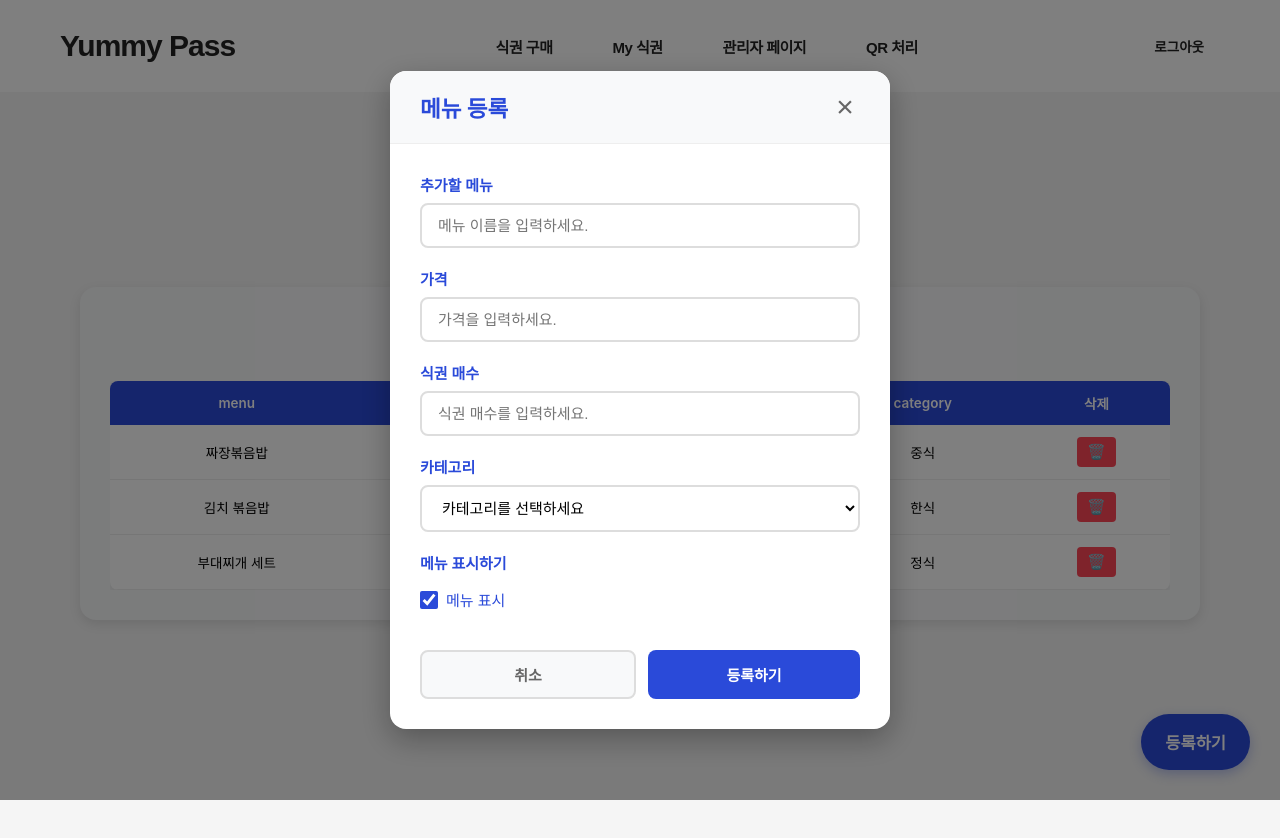
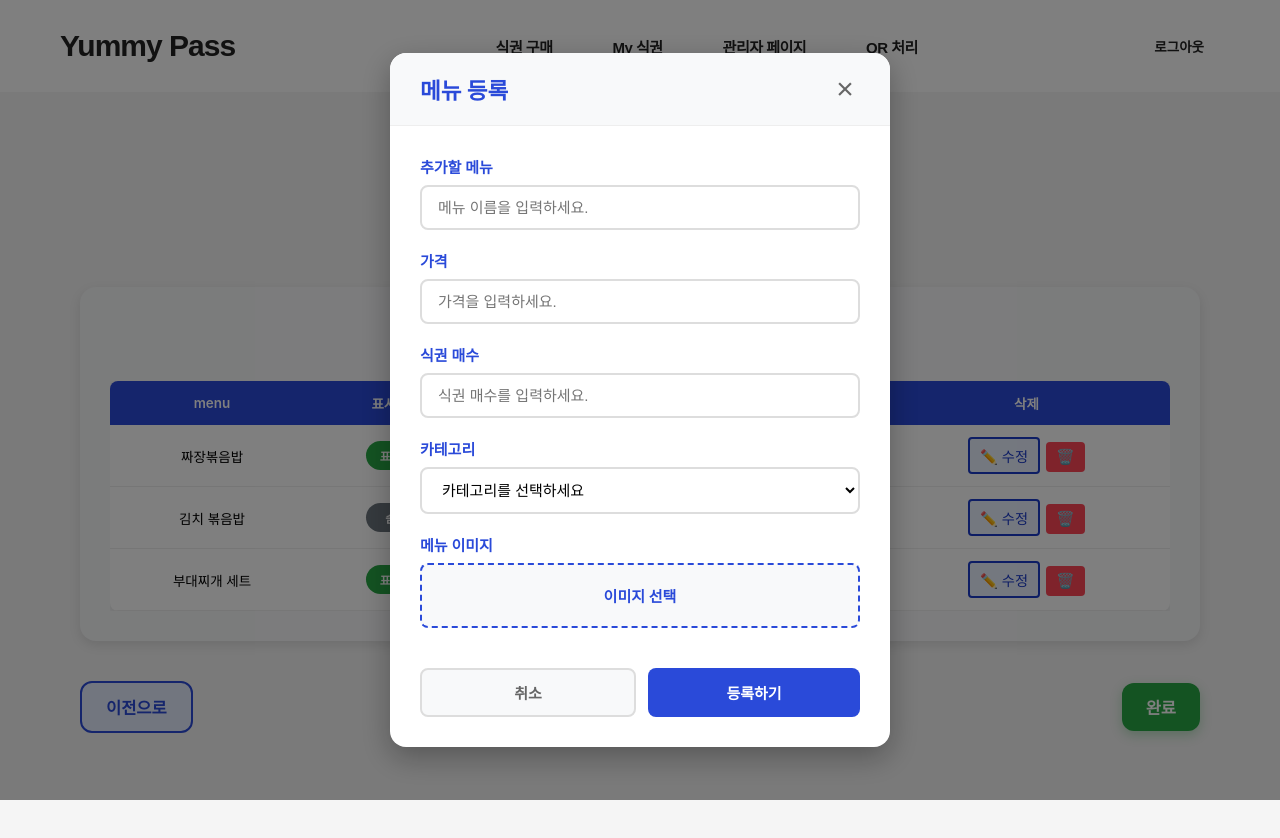
Before and after one commit to ehddbs730/front, a React (Create React App) app: page /admin-menu-manage in a window 1280 px wide. Both pictures are taken after a click on the button "등록하기". Shown: the top 838 px of the page. Built offline with nearby package versions, Linux system fonts and the light colour scheme.

Commit message:
모달 컴포넌트화 + 관리자 메뉴 개선

```diff
--- a/src/components/MenuModal.jsx
+++ b/src/components/MenuModal.jsx
@@ -8,8 +8,11 @@ function MenuModal({ isOpen, onClose, onSubmit, initialData = null }) {
     price: '',
     tickets: '',
     category: '',
-    visible: true
+    image: null
   });
+
+  // 이미지 미리보기 상태
+  const [imagePreview, setImagePreview] = useState(null);
 
   // 카테고리 옵션
   const categories = ['한식', '중식', '일식', '정식', '분식'];
@@ -23,27 +26,68 @@ function MenuModal({ isOpen, onClose, onSubmit, initialData = null }) {
           price: initialData.price || '',
           tickets: initialData.tickets || '',
           category: initialData.category || '',
-          visible: initialData.visible !== undefined ? initialData.visible : true
+          image: initialData.image || null
         });
+        setImagePreview(initialData.imageUrl || null);
       } else {
         setFormData({
           menuName: '',
           price: '',
           tickets: '',
           category: '',
-          visible: true
+          image: null
         });
+        setImagePreview(null);
       }
     }
   }, [isOpen, initialData]);
 
   // 폼 입력 핸들러
   const handleInputChange = (e) => {
-    const { name, value, type, checked } = e.target;
+    const { name, value } = e.target;
     setFormData(prev => ({
       ...prev,
-      [name]: type === 'checkbox' ? checked : value
+      [name]: value
     }));
+  };
+
+  // 이미지 파일 핸들러
+  const handleImageChange = (e) => {
+    const file = e.target.files[0];
+    if (file) {
+      // 파일 타입 검증
+      if (!file.type.startsWith('image/')) {
+        alert('이미지 파일만 업로드 가능합니다.');
+        return;
+      }
+
+      // 파일 크기 검증 (5MB 제한)
+      if (file.size > 5 * 1024 * 1024) {
+        alert('파일 크기는 5MB 이하여야 합니다.');
+        return;
+      }
+
+      setFormData(prev => ({
+        ...prev,
+        image: file
+      }));
+
+      // 미리보기 생성
+      const reader = new FileReader();
+      reader.onload = (e) => {
+        setImagePreview(e.target.result);
+      };
+      reader.readAsDataURL(file);
+    }
+  };
+
+  // 이미지 제거 핸들러
+  const handleRemoveImage = () => {
+    setFormData(prev => ({
+      ...prev,
+      image: null
+    }));
+    setImagePreview(null);
   };
 
   // 폼 제출 핸들러
@@ -52,10 +96,12 @@ function MenuModal({ isOpen, onClose, onSubmit, initialData = null }) {
     if (formData.menuName && formData.price && formData.tickets && formData.category) {
       const menuData = {
         name: formData.menuName,
-        visible: formData.visible,
+        visible: true, // 기본값으로 true 설정
         price: parseInt(formData.price),
         tickets: parseInt(formData.tickets),
-        category: formData.category
+        category: formData.category,
+        image: formData.image,
+        imageUrl: imagePreview
       };
       onSubmit(menuData);
       handleClose();
@@ -69,8 +115,9 @@ function MenuModal({ isOpen, onClose, onSubmit, initialData = null }) {
       price: '',
       tickets: '',
       category: '',
-      visible: true
+      image: null
     });
+    setImagePreview(null);
     onClose();
   };
 
@@ -152,19 +199,33 @@ function MenuModal({ isOpen, onClose, onSubmit, initialData = null }) {
           </div>
 
           <div className="menu-modal-form-group">
-            <label className="menu-modal-form-label">메뉴 표시하기</label>
-            <div className="menu-modal-checkbox-group">
-              <label className="menu-modal-checkbox-label">
-                <input
-                  type="checkbox"
-                  name="visible"
-                  checked={formData.visible}
-                  onChange={handleInputChange}
-                />
-                메뉴 표시
+            <label className="menu-modal-form-label">메뉴 이미지</label>
+            <div className="menu-modal-image-upload">
+              <input
+                type="file"
+                accept="image/*"
+                onChange={handleImageChange}
+                className="menu-modal-file-input"
+                id="menu-image-upload"
+              />
+              <label htmlFor="menu-image-upload" className="menu-modal-file-label">
+                이미지 선택
               </label>
+              {imagePreview && (
+                <div className="menu-modal-image-preview">
+                  <img src={imagePreview} alt="메뉴 미리보기" />
+                  <button
+                    type="button"
+                    className="menu-modal-remove-image"
+                    onClick={handleRemoveImage}
+                  >
+                    ×
+                  </button>
+                </div>
+              )}
             </div>
           </div>
+
 
           <div className="menu-modal-buttons">
             <button type="button" className="menu-modal-cancel-btn" onClick={handleClose}>
--- a/src/pages/AdminMenuManage.jsx
+++ b/src/pages/AdminMenuManage.jsx
@@ -13,6 +13,7 @@ function AdminMenuManage() {
 
   // 모달 상태
   const [isModalOpen, setIsModalOpen] = useState(false);
+  const [editingMenu, setEditingMenu] = useState(null);
 
   // 메뉴 목록 상태
   const [menuList, setMenuList] = useState([
@@ -24,27 +25,53 @@ function AdminMenuManage() {
   // 카테고리 옵션
   const categories = ['한식', '중식', '일식', '정식', '분식'];
 
-  // 메뉴 등록 핸들러
+  // 메뉴 등록/수정 핸들러
   const handleMenuSubmit = (menuData) => {
+    if (editingMenu) {
+      // 수정
+      setMenuList(prev => prev.map(menu =>
+        menu.id === editingMenu.id
+          ? { ...menu, ...menuData, id: editingMenu.id, visible: menu.visible }
+          : menu
+      ));
+      setEditingMenu(null);
+    } else {
+      // 신규 등록
       const newMenu = {
         id: Date.now(),
         ...menuData
       };
       setMenuList(prev => [...prev, newMenu]);
+    }
   };
 
   // 모달 열기/닫기 핸들러
   const handleOpenModal = () => {
+    setEditingMenu(null);
     setIsModalOpen(true);
   };
 
   const handleCloseModal = () => {
     setIsModalOpen(false);
+    setEditingMenu(null);
   };
 
   // 메뉴 삭제 핸들러
   const handleDelete = (id) => {
     setMenuList(prev => prev.filter(menu => menu.id !== id));
+  };
+
+  // 메뉴 수정 핸들러
+  const handleEdit = (menu) => {
+    setEditingMenu(menu);
+    setIsModalOpen(true);
+  };
+
+  // visible 토글 핸들러
+  const handleToggleVisible = (id) => {
+    setMenuList(prev => prev.map(menu =>
+      menu.id === id ? { ...menu, visible: !menu.visible } : menu
+    ));
   };
 
   // 뒤로가기 핸들러
@@ -69,7 +96,7 @@ function AdminMenuManage() {
                 <thead>
                   <tr>
                     <th>menu</th>
-                    <th>visible</th>
+                    <th>표시상태</th>
                     <th>price</th>
                     <th>tickets</th>
                     <th>category</th>
@@ -80,11 +107,24 @@ function AdminMenuManage() {
                   {menuList.map(menu => (
                     <tr key={menu.id}>
                       <td>{menu.name}</td>
-                      <td>{menu.visible ? 'Yes' : 'No'}</td>
+                      <td>
+                        <button
+                          className={`admin-menu-toggle-btn ${menu.visible ? 'visible' : 'hidden'}`}
+                          onClick={() => handleToggleVisible(menu.id)}
+                        >
+                          {menu.visible ? '표시중' : '숨김'}
+                        </button>
+                      </td>
                       <td>{menu.price.toLocaleString()}</td>
                       <td>{menu.tickets}</td>
                       <td>{menu.category}</td>
                       <td>
+                        <button
+                          className="admin-menu-edit-btn"
+                          onClick={() => handleEdit(menu)}
+                        >
+                          ✏️ 수정
+                        </button>
                         <button
                           className="admin-menu-delete-btn"
                           onClick={() => handleDelete(menu.id)}
@@ -100,14 +140,18 @@ function AdminMenuManage() {
           </div>
         </div>
 
-        {/* 등록하기 버튼 */}
+        {/* 버튼 그룹 */}
+        <div className="admin-menu-button-group">
+          <button className="admin-menu-back-btn" onClick={handleBack}>
+            이전으로
+          </button>
           <button className="admin-menu-add-btn" onClick={handleOpenModal}>
             등록하기
           </button>
-
-        <button className="admin-menu-back-btn" onClick={handleBack}>
-          이전으로
+          <button className="admin-menu-confirm-btn" onClick={() => alert('변경사항이 저장되었습니다!')}>
+            완료
           </button>
+        </div>
       </div>
 
       {/* 모달 */}
@@ -115,6 +159,7 @@ function AdminMenuManage() {
         isOpen={isModalOpen}
         onClose={handleCloseModal}
         onSubmit={handleMenuSubmit}
+        initialData={editingMenu}
       />
     </>
   );
--- a/src/pages/NewLoginPage.jsx
+++ b/src/pages/NewLoginPage.jsx
@@ -20,7 +20,6 @@ function NewLoginPage() {
   const handleLogin = (e) => {
     e.preventDefault();
     // 나중에 DB 연결 시 여기서 사용자 타입을 확인하고 적절한 페이지로 리다이렉트
-    // 임시로 학생 로그인으로 처리
     navigate('/ticket-purchase');
   };
 
--- a/src/styles/adminMenuManage.css
+++ b/src/styles/adminMenuManage.css
@@ -31,28 +31,65 @@ body, html, #root {
   margin-bottom: 40px;
 }
 
-/* 등록하기 버튼 */
+/* 버튼 그룹 */
+.admin-menu-button-group {
+  display: flex;
+  justify-content: space-between;
+  align-items: center;
+  margin-top: 30px;
+  position: relative;
+}
+
+.admin-menu-button-group::before {
+  content: '';
+  flex: 1;
+  order: 1;
+}
+
+.admin-menu-button-group::after {
+  content: '';
+  flex: 1;
+  order: 3;
+}
+
 .admin-menu-add-btn {
-  position: fixed;
-  bottom: 30px;
-  right: 30px;
   background: #2a4ad9;
   color: #fff;
   border: none;
-  border-radius: 50px;
-  padding: 16px 24px;
+  border-radius: 12px;
+  padding: 12px 24px;
   font-size: 1.1rem;
   font-weight: 700;
   cursor: pointer;
   transition: all 0.3s ease;
   box-shadow: 0 4px 12px rgba(42, 74, 217, 0.3);
-  z-index: 1000;
+  order: 2;
 }
 
 .admin-menu-add-btn:hover {
   background: #1a3ac9;
   transform: translateY(-2px);
   box-shadow: 0 6px 16px rgba(42, 74, 217, 0.4);
+}
+
+.admin-menu-confirm-btn {
+  background: #28a745;
+  color: #fff;
+  border: none;
+  border-radius: 12px;
+  padding: 12px 24px;
+  font-size: 1.1rem;
+  font-weight: 700;
+  cursor: pointer;
+  transition: all 0.3s ease;
+  box-shadow: 0 4px 12px rgba(40, 167, 69, 0.3);
+  order: 4;
+}
+
+.admin-menu-confirm-btn:hover {
+  background: #218838;
+  transform: translateY(-2px);
+  box-shadow: 0 6px 16px rgba(40, 167, 69, 0.4);
 }
 
 /* 메뉴 현황 섹션 */
@@ -119,6 +156,51 @@ body, html, #root {
   background: #ff3742;
 }
 
+/* 수정 버튼 */
+.admin-menu-edit-btn {
+  background: #e9f0ff;
+  color: #1a3ac9;
+  border: 2px solid #1a3ac9;
+  border-radius: 4px;
+  padding: 6px 10px;
+  cursor: pointer;
+  font-size: 0.95rem;
+  transition: background 0.3s ease, color 0.3s ease;
+  margin-right: 6px;
+}
+
+.admin-menu-edit-btn:hover {
+  background: #1a3ac9;
+  color: #fff;
+}
+
+/* visible 토글 버튼 */
+.admin-menu-toggle-btn {
+  border: none;
+  border-radius: 20px;
+  padding: 6px 12px;
+  font-size: 0.8rem;
+  font-weight: 600;
+  cursor: pointer;
+  transition: all 0.3s ease;
+  min-width: 60px;
+}
+
+.admin-menu-toggle-btn.visible {
+  background: #28a745;
+  color: #fff;
+}
+
+.admin-menu-toggle-btn.hidden {
+  background: #6c757d;
+  color: #fff;
+}
+
+.admin-menu-toggle-btn:hover {
+  transform: scale(1.05);
+  box-shadow: 0 2px 8px rgba(0,0,0,0.2);
+}
+
 .admin-menu-back-btn {
   background: #e6edff;
   color: #2a4ad9;
@@ -129,8 +211,7 @@ body, html, #root {
   font-weight: 600;
   cursor: pointer;
   transition: all 0.3s ease;
-  display: block;
-  margin: 0 auto;
+  order: 0;
 }
 
 .admin-menu-back-btn:hover {
@@ -161,10 +242,18 @@ body, html, #root {
     font-size: 1.5rem;
   }
 
-  .admin-menu-add-btn {
-    bottom: 20px;
-    right: 20px;
-    padding: 14px 20px;
+  .admin-menu-button-group {
+    flex-direction: column;
+    align-items: center;
+    gap: 10px;
+  }
+
+  .admin-menu-add-btn,
+  .admin-menu-confirm-btn,
+  .admin-menu-back-btn {
+    width: 100%;
+    max-width: 200px;
+    padding: 10px 20px;
     font-size: 1rem;
   }
 
--- a/src/styles/menuModal.css
+++ b/src/styles/menuModal.css
@@ -116,6 +116,77 @@
   accent-color: #2a4ad9;
 }
 
+/* 이미지 업로드 스타일 */
+.menu-modal-image-upload {
+  display: flex;
+  flex-direction: column;
+  gap: 12px;
+}
+
+.menu-modal-file-input {
+  display: none;
+}
+
+.menu-modal-file-label {
+  display: inline-block;
+  background: #f8f9fa;
+  color: #2a4ad9;
+  border: 2px dashed #2a4ad9;
+  border-radius: 8px;
+  padding: 20px;
+  text-align: center;
+  cursor: pointer;
+  transition: all 0.3s ease;
+  font-weight: 600;
+}
+
+.menu-modal-file-label:hover {
+  background: #e3f2fd;
+  border-color: #1a3ac9;
+}
+
+.menu-modal-image-preview {
+  position: relative;
+  display: flex;
+  justify-content: center;
+  align-items: center;
+  border-radius: 8px;
+  overflow: hidden;
+  background: #f8f9fa;
+  border: 2px solid #ddd;
+}
+
+.menu-modal-image-preview img {
+  max-width: 100%;
+  max-height: 200px;
+  object-fit: cover;
+  border-radius: 6px;
+}
+
+.menu-modal-remove-image {
+  position: absolute;
+  top: 8px;
+  right: 8px;
+  background: rgba(255, 0, 0, 0.8);
+  color: white;
+  border: none;
+  border-radius: 50%;
+  width: 30px;
+  height: 30px;
+  font-size: 18px;
+  font-weight: bold;
+  cursor: pointer;
+  display: flex;
+  align-items: center;
+  justify-content: center;
+  transition: all 0.3s ease;
+}
+
+.menu-modal-remove-image:hover {
+  background: rgba(255, 0, 0, 1);
+  transform: scale(1.1);
+}
+
 .menu-modal-buttons {
   display: flex;
   gap: 12px;
```
Also changed, not shown: package.json (+10 -7 lines), src/pages/KioskMenuPage.jsx (+20 -16 lines), src/styles/kioskMenuPage.css (+7 -0 lines). Lines whose indentation alone changed are shown as unchanged.
